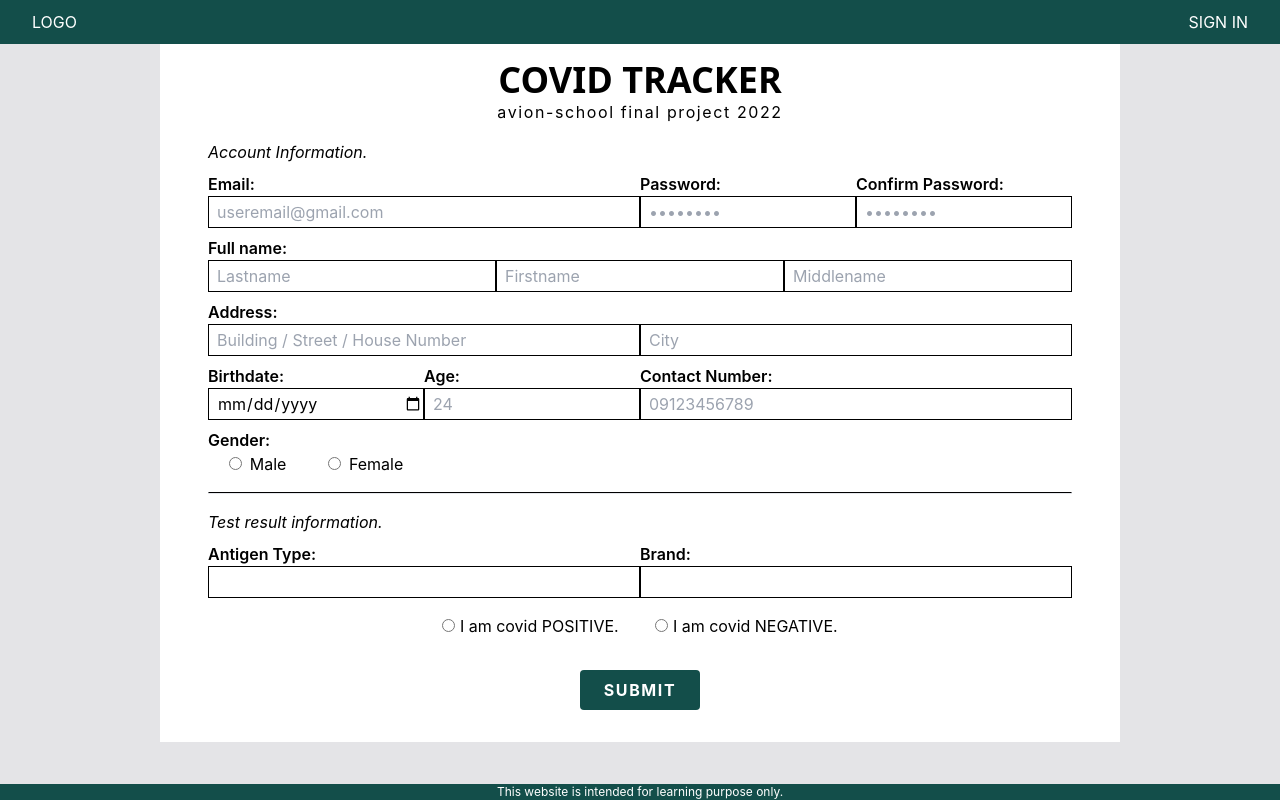
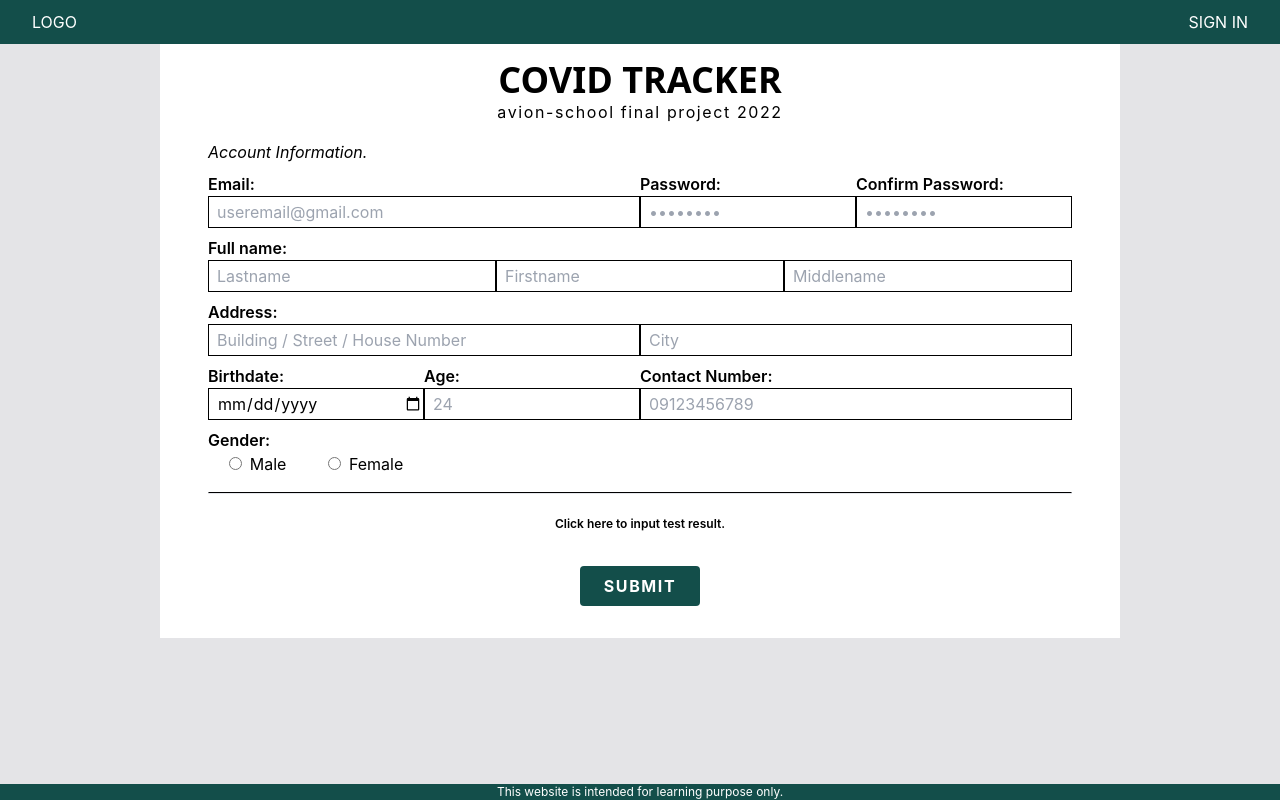
Before and after one commit to fpvt-projects/covid-track-app, a React (Create React App) app: page /covid-tracker-sign_up in a window 1280 px wide. Built offline with nearby package versions, Linux system fonts and the light colour scheme.

Commit message:
Added toggle show button for Test Result Form.

```diff
--- a/src/components/RegistrationForm.js
+++ b/src/components/RegistrationForm.js
@@ -12,6 +12,7 @@ function AccountDetailsForm() {
   const [middlename, setMiddleName] = useState("");
   const [houseNumber, setHouseNumber] = useState("");
   const [city, setCity] = useState("");
+  const [toggleResultForm, setToggleResultForm] = useState(false);
 
   const handleInputEmail = (e) => setEmail(e.target.value);
   const handleInputPassword = (e) => setPassword(e.target.value);
@@ -22,6 +23,7 @@ function AccountDetailsForm() {
   const handleInputMiddlename = (e) => setMiddleName(e.target.value);
   const handleInputHouseNumber = (e) => setHouseNumber(e.target.value);
   const handleInputCity = (e) => setCity(e.target.value);
+  const showResultForm = () => setToggleResultForm(!toggleResultForm);
 
   const handleSubmit = () => {
     if (email === "") {
@@ -234,7 +236,16 @@ function AccountDetailsForm() {
 
       <hr className={"my-4 border border-t-black"} />
 
-      <TestResultForm />
+      <button
+        className={"w-full text-xs font-semibold"}
+        onClick={showResultForm}
+      >
+        {toggleResultForm
+          ? "Click here to close result form."
+          : "Click here to input test result."}
+      </button>
+
+      <TestResultForm toggleResultForm={toggleResultForm} />
 
       <h1 className={"text-red-600 text-center font-semibold my-4"}>{error}</h1>
 
--- a/src/components/TestResultForm.js
+++ b/src/components/TestResultForm.js
@@ -1,8 +1,8 @@
 import React from "react";
 
-function TestResultForm() {
+function TestResultForm({ toggleResultForm }) {
   return (
-    <div className={"w-full"}>
+    <div className={`w-full ${toggleResultForm ? "block" : "hidden"} `}>
       <h1 className={"italic mt-4"}>Test result information.</h1>
       <div className={"w-full flex flex-col laptop:flex-row"}>
         <div className={"w-full"}>
```
